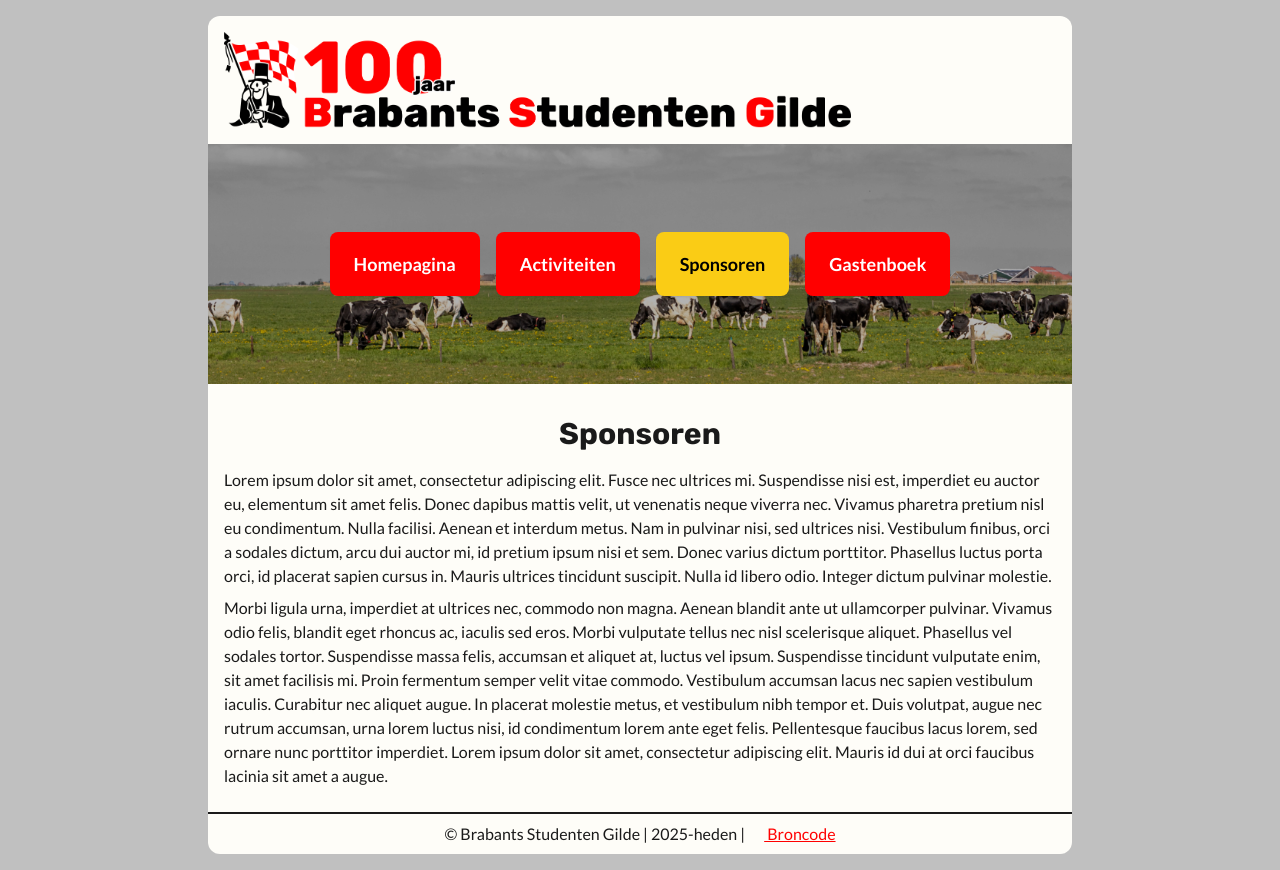
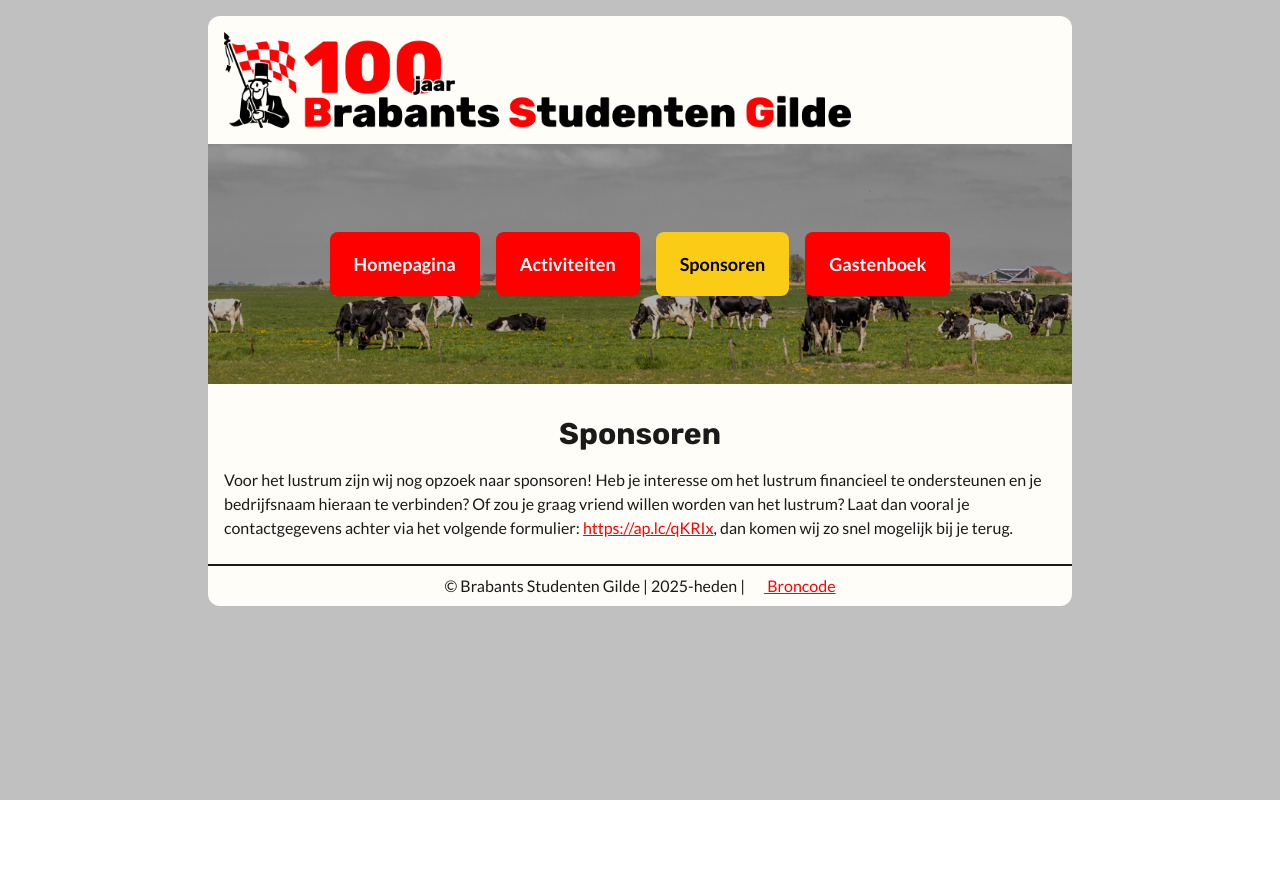
Before and after one commit to rubenuijtdewilligen/bsg100jaar.nl, a SvelteKit app: page /sponsoren in a window 1280 px wide. After the commit the page ends 800 px from the top, so only its background shows below. Built offline with nearby package versions, Linux system fonts and the light colour scheme; some icons are missing.

Commit message:
Add sponsor page content

```diff
--- a/src/routes/sponsoren/+page.svelte
+++ b/src/routes/sponsoren/+page.svelte
@@ -1,24 +1,9 @@
 <h1 class="mb-4 text-center text-3xl font-bold">Sponsoren</h1>
 
 <p class="my-2">
-  Lorem ipsum dolor sit amet, consectetur adipiscing elit. Fusce nec ultrices mi. Suspendisse nisi
-  est, imperdiet eu auctor eu, elementum sit amet felis. Donec dapibus mattis velit, ut venenatis
-  neque viverra nec. Vivamus pharetra pretium nisl eu condimentum. Nulla facilisi. Aenean et
-  interdum metus. Nam in pulvinar nisi, sed ultrices nisi. Vestibulum finibus, orci a sodales
-  dictum, arcu dui auctor mi, id pretium ipsum nisi et sem. Donec varius dictum porttitor. Phasellus
-  luctus porta orci, id placerat sapien cursus in. Mauris ultrices tincidunt suscipit. Nulla id
-  libero odio. Integer dictum pulvinar molestie.
+  Voor het lustrum zijn wij nog opzoek naar sponsoren! Heb je interesse om het lustrum financieel te
+  ondersteunen en je bedrijfsnaam hieraan te verbinden? Of zou je graag vriend willen worden van het
+  lustrum? Laat dan vooral je contactgegevens achter via het volgende formulier:
+  <a href="https://ap.lc/qKRIx" class="link link-primary" target="_blank">https://ap.lc/qKRIx</a>,
+  dan komen wij zo snel mogelijk bij je terug.
 </p>
-
-<p class="my-2">
-  Morbi ligula urna, imperdiet at ultrices nec, commodo non magna. Aenean blandit ante ut
-  ullamcorper pulvinar. Vivamus odio felis, blandit eget rhoncus ac, iaculis sed eros. Morbi
-  vulputate tellus nec nisl scelerisque aliquet. Phasellus vel sodales tortor. Suspendisse massa
-  felis, accumsan et aliquet at, luctus vel ipsum. Suspendisse tincidunt vulputate enim, sit amet
-  facilisis mi. Proin fermentum semper velit vitae commodo. Vestibulum accumsan lacus nec sapien
-  vestibulum iaculis. Curabitur nec aliquet augue. In placerat molestie metus, et vestibulum nibh
-  tempor et. Duis volutpat, augue nec rutrum accumsan, urna lorem luctus nisi, id condimentum lorem
-  ante eget felis. Pellentesque faucibus lacus lorem, sed ornare nunc porttitor imperdiet. Lorem
-  ipsum dolor sit amet, consectetur adipiscing elit. Mauris id dui at orci faucibus lacinia sit amet
-  a augue.
-</p>
```
